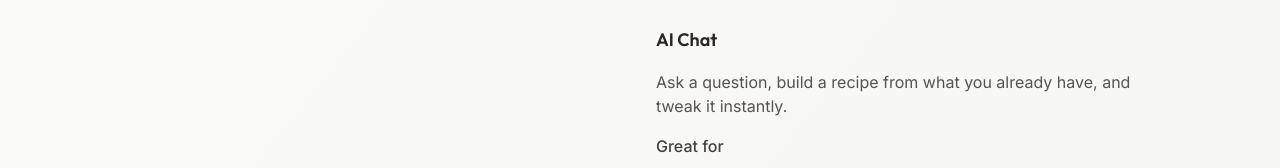
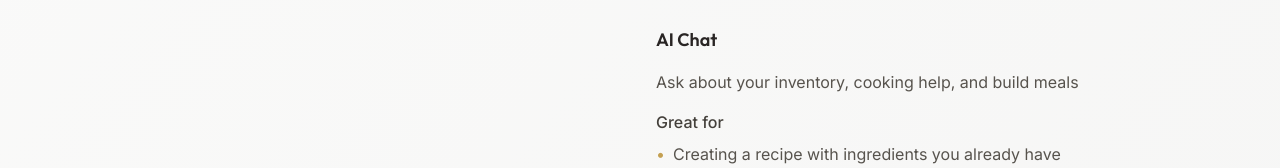
Before and after one commit to peterstobierski/Sous-Chef-Landing, a Next.js app: page /how-it-works in a window 1280 px wide. Both pictures are taken after a click on the tab "AI Chat". Shown: the part 498-666 px from the top of the page. Built offline with nearby package versions, Linux system fonts and the light colour scheme.

Commit message:
feat: update AI Chat description to clarify capabilities
Concise description for inventory, cooking help, and meal building.

Co-authored-by: null <192917581+peterstobierski@users.noreply.github.com>

```diff
--- a/app/how-it-works/page.tsx
+++ b/app/how-it-works/page.tsx
@@ -330,7 +330,7 @@ export default function HowItWorksPage() {
                     <div className="space-y-4">
                       <h4 className="font-semibold text-stone-800 text-lg">AI Chat</h4>
                       <p className="text-stone-600">
-                        Ask a question, build a recipe from what you already have, and tweak it instantly.
+                        Ask about your inventory, cooking help, and build meals
                       </p>
                       <div className="space-y-2">
                         <p className="font-medium text-stone-700">Great for</p>
```
